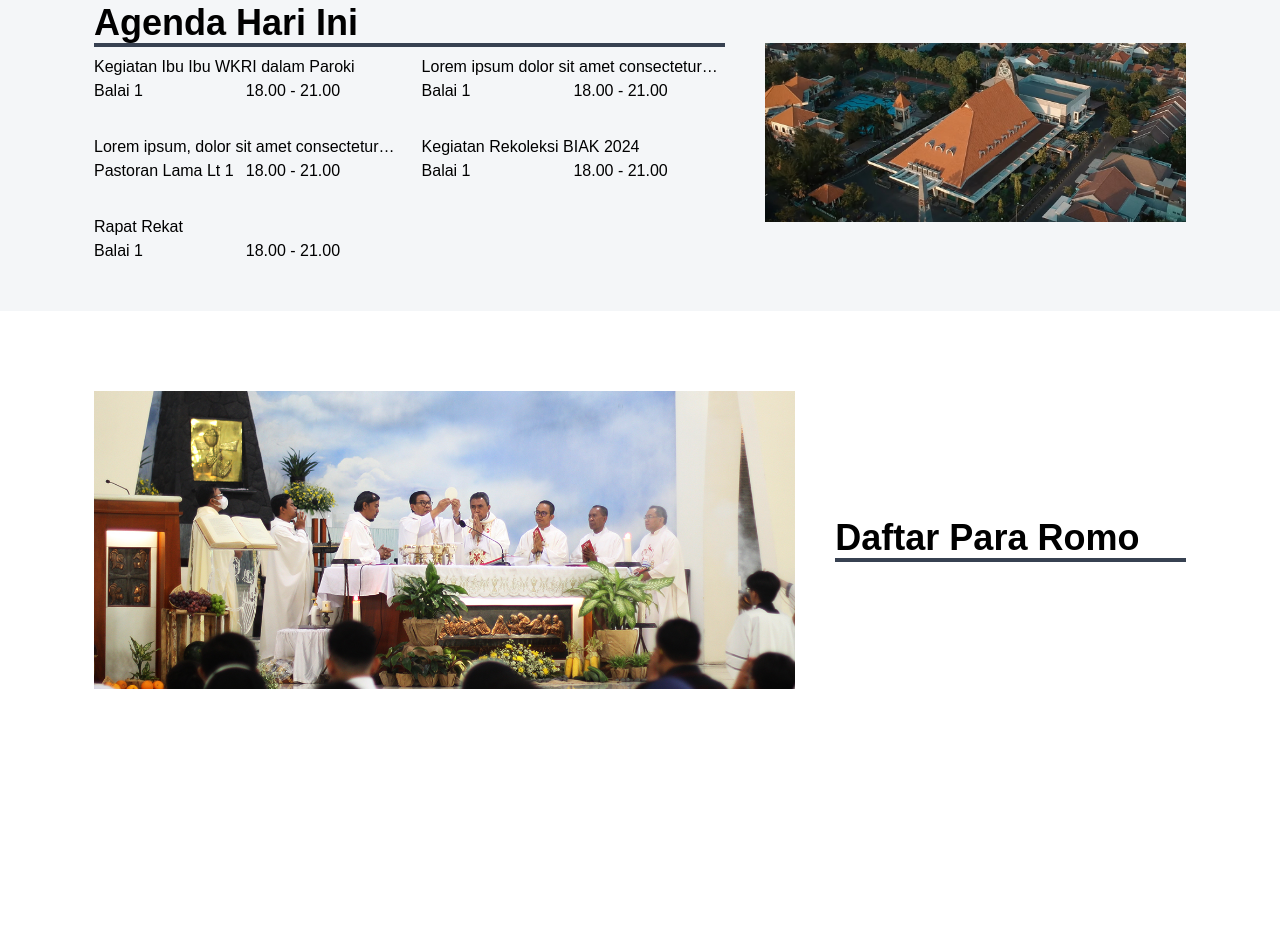
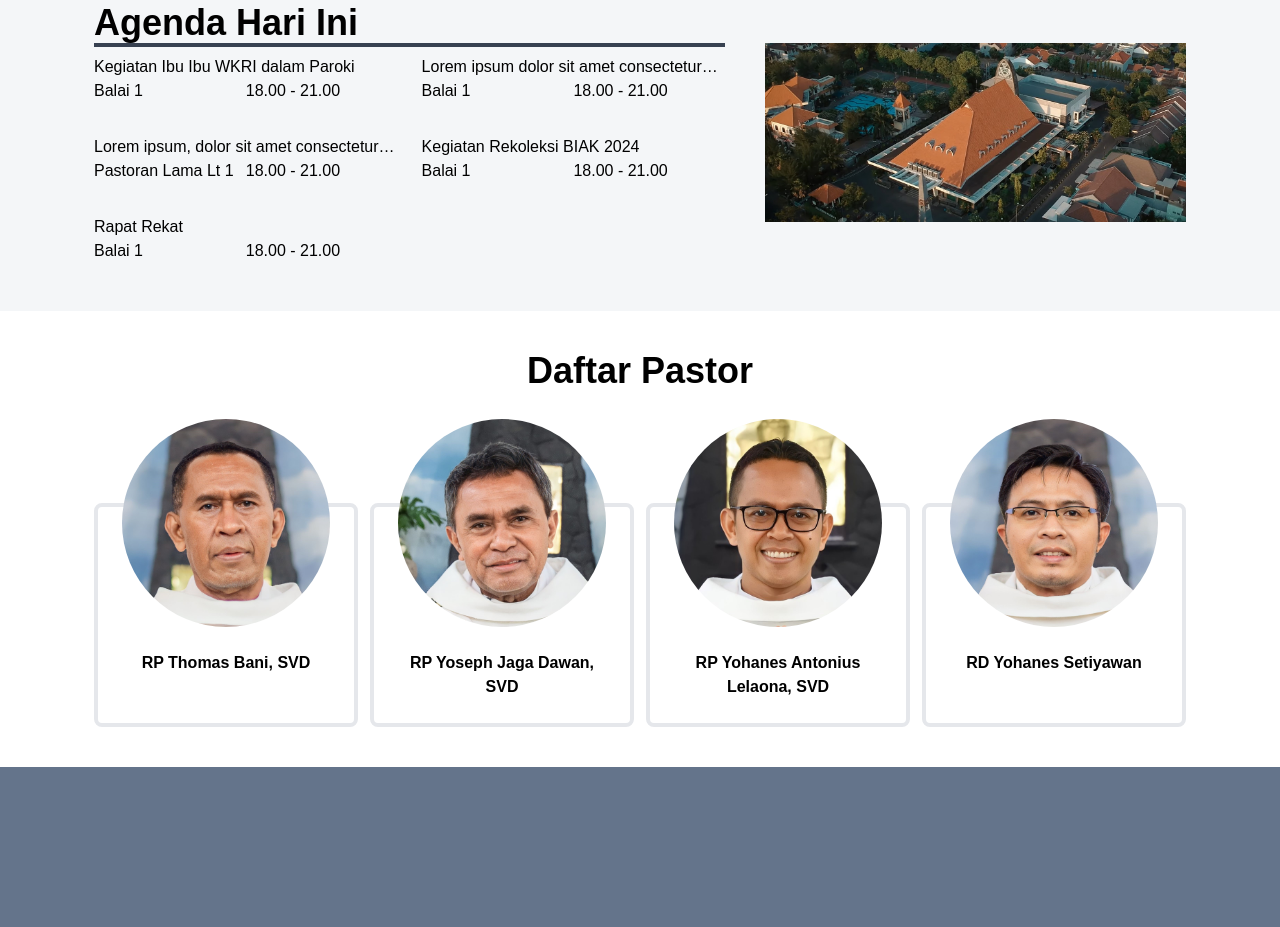
Before and after one commit to javablackrose/TailwindPRK, a website: page public/index.html in a window 1280 px wide. Shown: the part 1030-1957 px from the top of the page. Before the commit the page ends 1831 px from the top, so only its background shows below. Drawn offline with nearby package versions, Linux system fonts and the light colour scheme.

Commit message:
section pastor

```diff
--- a/public/index.html
+++ b/public/index.html
@@ -180,19 +180,44 @@
         </div>
     </section>
     <section>
-        <div class="container">
-            <div class="flex flex-col items-center py-20 mb-8 gap-10 md:flex-row">
-                <div class="flex-col md:w-4/6">
-                    <img src="img/slider2.jpg" alt="">
-                </div>
-                <div class="md:w-2/6 w-full">
-                    <h1
-                        class="text-left font-bold text-4xl border-b-4 border-b-gray-700 rounded-none mx-auto border-solid">
-                        Daftar Para Romo
-                    </h1>
-
+        <div class="container md:py-10 py-20 bg-white">
+            <div class="mx-auto">
+                <h1 class="font-bold text-center text-4xl">Daftar Pastor</h1>
+                <div class="flex flex-col md:flex-row gap-3 text-center">
+                    <div
+                        class="flex flex-col items-center p-6 space-y-6 rounded-lg md:mt-28 bg-white border-gray-200  md:border-4 md:w-1/4 ">
+                        <img src="img/RPThomas.jpg" class="rounded-full size-4/5 md:-mt-28 md:size-auto" alt="" />
+                        <h5 class="font-semibold">
+                            RP Thomas Bani, SVD
+                        </h5>
+                    </div>
+                    <div
+                        class="flex flex-col items-center p-6 space-y-6 rounded-lg md:mt-28 bg-white border-gray-200 md:border-4 md:w-1/4">
+                        <img src="img/RPYoseph.jpg" class="rounded-full size-4/5 md:-mt-28 md:size-auto" alt="" />
+                        <h5 class="font-semibold">
+                            RP Yoseph Jaga Dawan, SVD
+                        </h5>
+                    </div>
+                    <div
+                        class="flex flex-col items-center p-6 space-y-6 rounded-lg md:mt-28 bg-white border-gray-200 md:border-4 md:w-1/4">
+                        <img src="img/RPAnton.jpg" class="rounded-full size-4/5 md:-mt-28 md:size-auto" alt="" />
+                        <h5 class="font-semibold">
+                            RP Yohanes Antonius Lelaona, SVD
+                        </h5>
+                    </div>
+                    <div
+                        class="flex flex-col items-center p-6 space-y-6 rounded-lg md:mt-28 bg-white border-gray-200 md:border-4 md:w-1/4">
+                        <img src="img/RDYose.jpg" class="rounded-full size-4/5 md:-mt-28 md:size-auto" alt="" />
+                        <h5 class="font-semibold">
+                            RD Yohanes Setiyawan
+                        </h5>
+                    </div>
                 </div>
             </div>
+    </section>
+    <section>
+        <div class="bg-slate-500 py-20">
+
         </div>
     </section>
 
```
Also changed, not shown: public/css/style.css, public/img/RDYose.jpg (added), public/img/RPAnton.jpg (added), public/img/RPThomas.jpg (added), public/img/RPYoseph.jpg (added).
